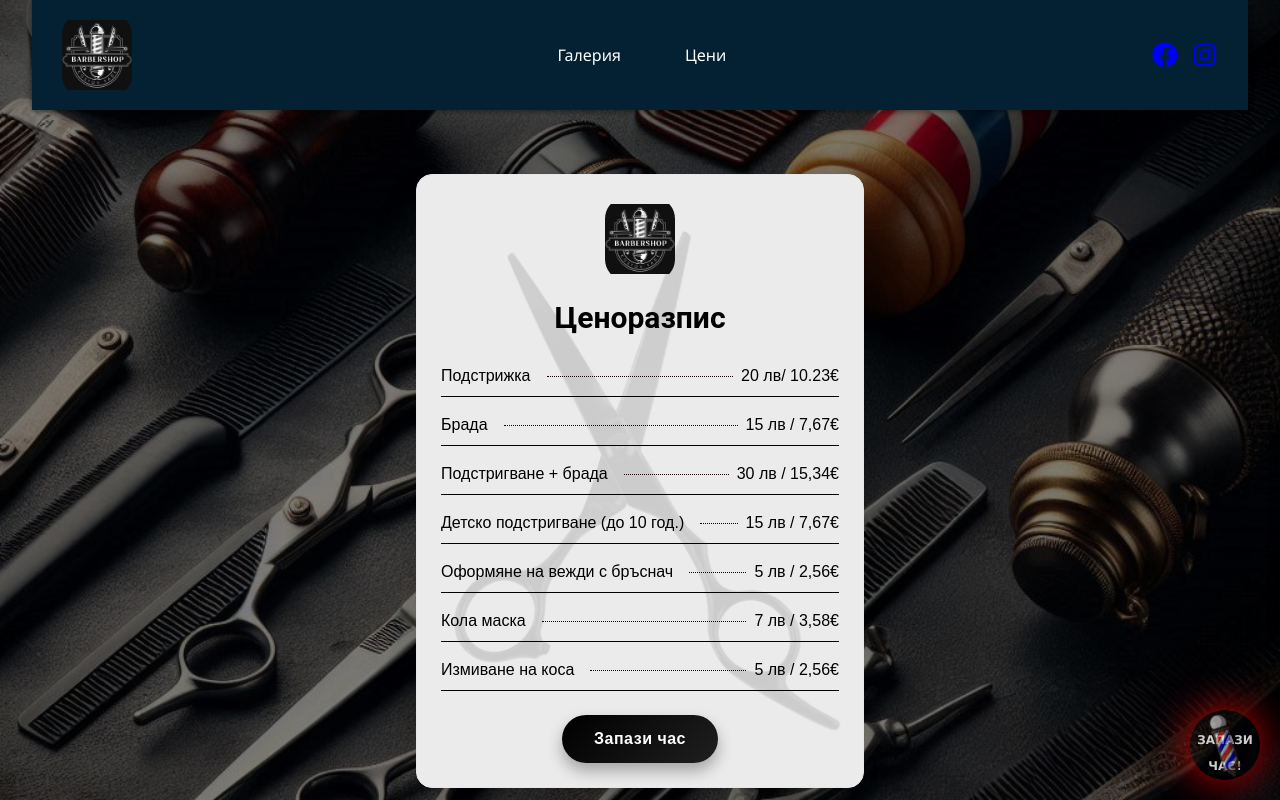
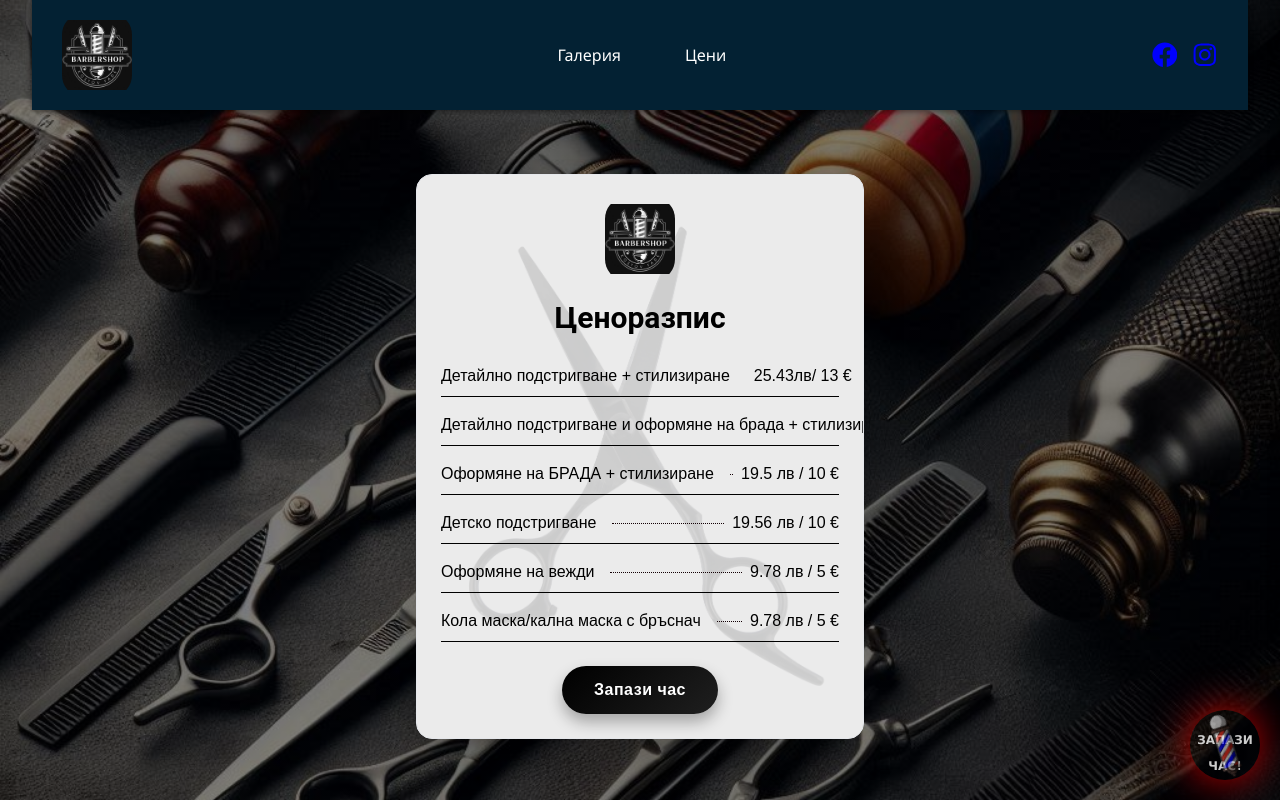
Before and after one commit to ismetdailov/Barbershop-Kostov-Fade, a Next.js app: page /Prices in a window 1280 px wide. Built offline with nearby package versions, Linux system fonts and the light colour scheme.

Commit message:
change Prices

```diff
--- a/src/app/Prices/page.jsx
+++ b/src/app/Prices/page.jsx
@@ -5,14 +5,23 @@ import Header from "../Header"; // Assuming you have a Header component
 
 const Prices = () => {
   const prices = [
-    { service: "Подстрижка", price: "20 лв/ 10.23€ " },
-    { service: "Брада", price: "15 лв / 7,67€" },
-    { service: "Подстригване + брада", price: "30 лв / 15,34€" },
-    { service: "Детско подстригване (до 10 год.)", price: "15 лв / 7,67€" },
-    { service: "Оформяне на вежди с бръснач", price: "5 лв / 2,56€" },
-    { service: "Кола маска", price: "7 лв / 3,58€" },
-    { service: "Измиване на коса", price: "5 лв / 2,56€" },
+    { service: "Детайлно подстригване + стилизиране", price: "25.43лв/ 13 € " },
+    { service: "Детайлно подстригване и оформяне на брада + стилизиране", price: "39.12 лв / 20 €" },
+    { service: "Оформяне на БРАДА + стилизиране", price: "19.5 лв / 10 €" },
+    { service: "Детско подстригване", price: "19.56 лв / 10 €" },
+    { service: "Оформяне на вежди", price: "9.78 лв / 5 €" },
+    { service: "Кола маска/кална маска с бръснач", price: "9.78 лв / 5 €" },
   ];
+  // const Prices = () => {
+  // const prices = [
+  //   { service: "Подстрижка", price: "20 лв/ 10.23€ " },
+  //   { service: "Брада", price: "15 лв / 7,67€" },
+  //   { service: "Подстригване + брада", price: "30 лв / 15,34€" },
+  //   { service: "Детско подстригване (до 10 год.)", price: "15 лв / 7,67€" },
+  //   { service: "Оформяне на вежди с бръснач", price: "5 лв / 2,56€" },
+  //   { service: "Кола маска", price: "7 лв / 3,58€" },
+  //   { service: "Измиване на коса", price: "5 лв / 2,56€" },
+  // ];
 
   return (
     <div className="prices-container">
```
